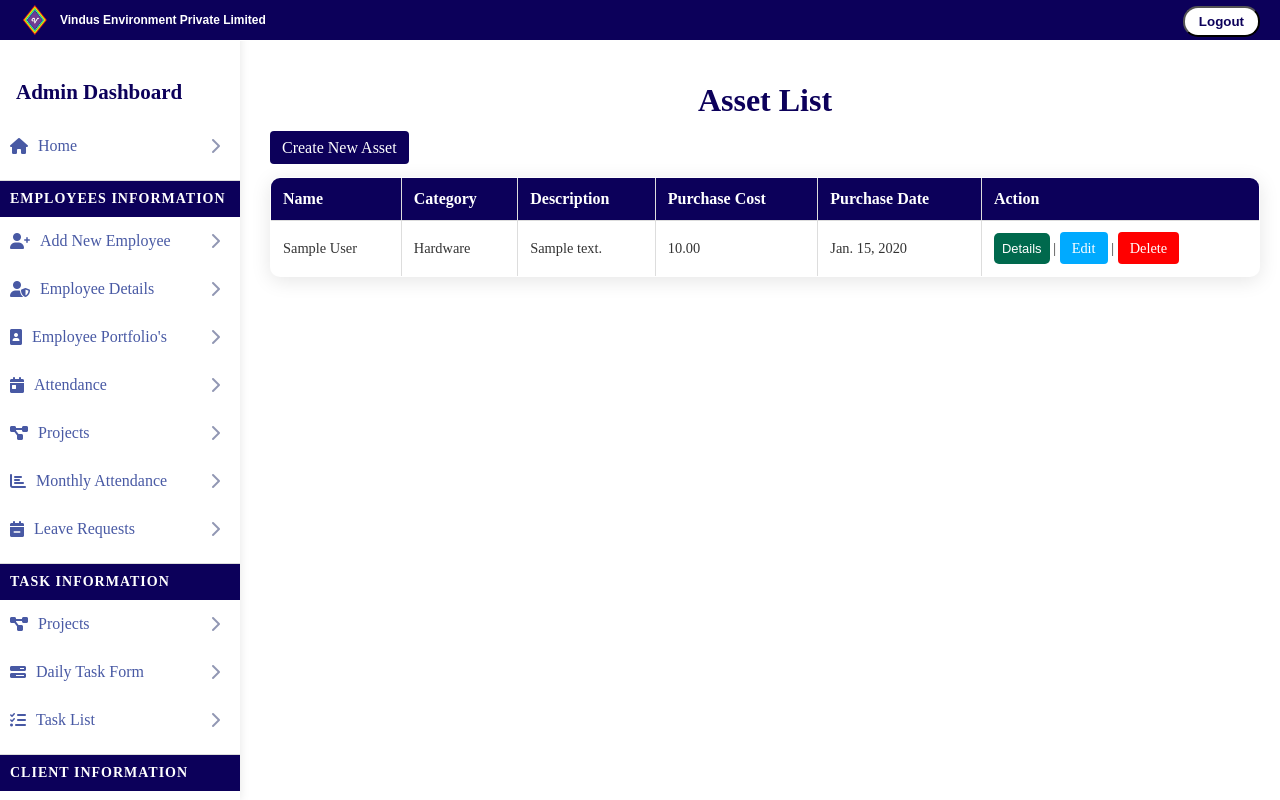
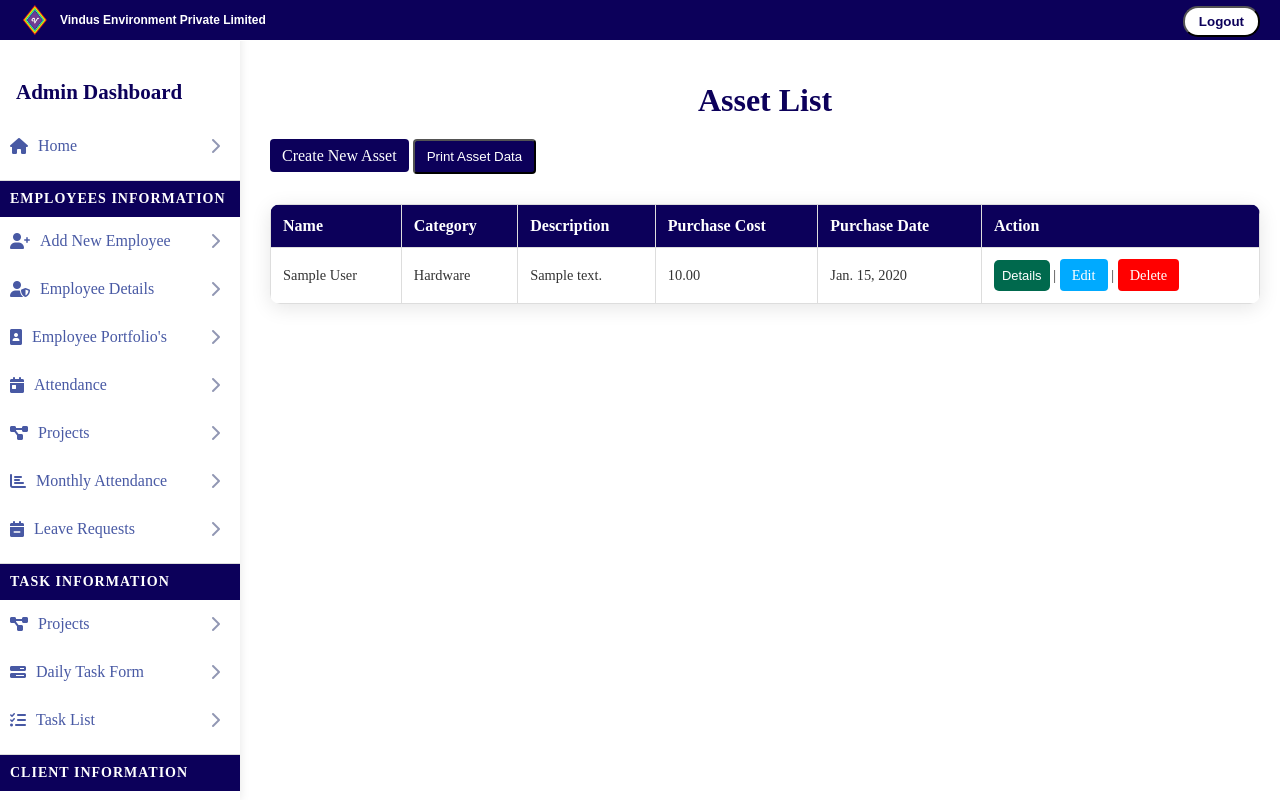
Before and after one commit to LaxmiPrasanna-2593/CRMTool, a Django app: page /assets/ in a window 1280 px wide. Run offline with Django 5.2, Linux system fonts and the light colour scheme; a user stored in the database is signed in; tables that the repository leaves empty hold one stand-in row (values such as "Sample post"); parts of the project's set-up code (start-up, migrations or seed data) failed here and were passed over.

Commit message:
Print functionality added in client & asset

```diff
--- a/templates/asset_list.html
+++ b/templates/asset_list.html
@@ -1,5 +1,6 @@
 <!DOCTYPE html>
 <html lang="en">
+
 <head>
     <meta charset="UTF-8">
     <title>Asset List</title>
@@ -104,11 +105,10 @@
 
         .asset-details-content {
             display: grid;
-            grid-template-columns: 1fr 1fr ;
+            grid-template-columns: 1fr 1fr;
             gap: 10px;
             font-size: 0.9em;
             color: #333;
-
         }
 
         .asset-details-content strong {
@@ -118,8 +118,19 @@
         .asset-details-content div {
             padding: 8px 0;
         }
+
+        .print-btn {
+            background-color: #0c005a;
+            color: white;
+            padding: 8px 12px;
+            margin-bottom: 10px;
+            text-decoration: none;
+            border-radius: 4px;
+            cursor: pointer;
+        }
     </style>
 </head>
+
 {% extends "base.html" %}
 
 <body>
@@ -128,8 +139,11 @@
     <div class="main-content">
         <h1>Asset List</h1>
         <a href="{% url 'create_asset' %}" class="client-add">Create New Asset</a>
+        {% if assets %}
+        <button class="print-btn" onclick="printAssetTable()">Print Asset Data</button>
+        {% endif %}
 
-        <table border="1" class="client-table">
+        <table class="client-table" id="assetTable">
             <thead>
                 <tr>
                     <th>Name</th>
@@ -188,8 +202,18 @@
                 details.style.display = "none"; // Hide the row
             }
         }
+
+        function printAssetTable() {
+            const tableContent = document.getElementById('assetTable').outerHTML;
+            const originalContent = document.body.innerHTML;
+            document.body.innerHTML = `<h1>Asset List</h1>` + tableContent;
+            window.print();
+            document.body.innerHTML = originalContent;
+            location.reload();
+        }
     </script>
-        {% endblock %}
+    {% endblock %}
 
 </body>
+
 </html>
```
Also changed, not shown: templates/client_list.html (+18 -10 lines).
